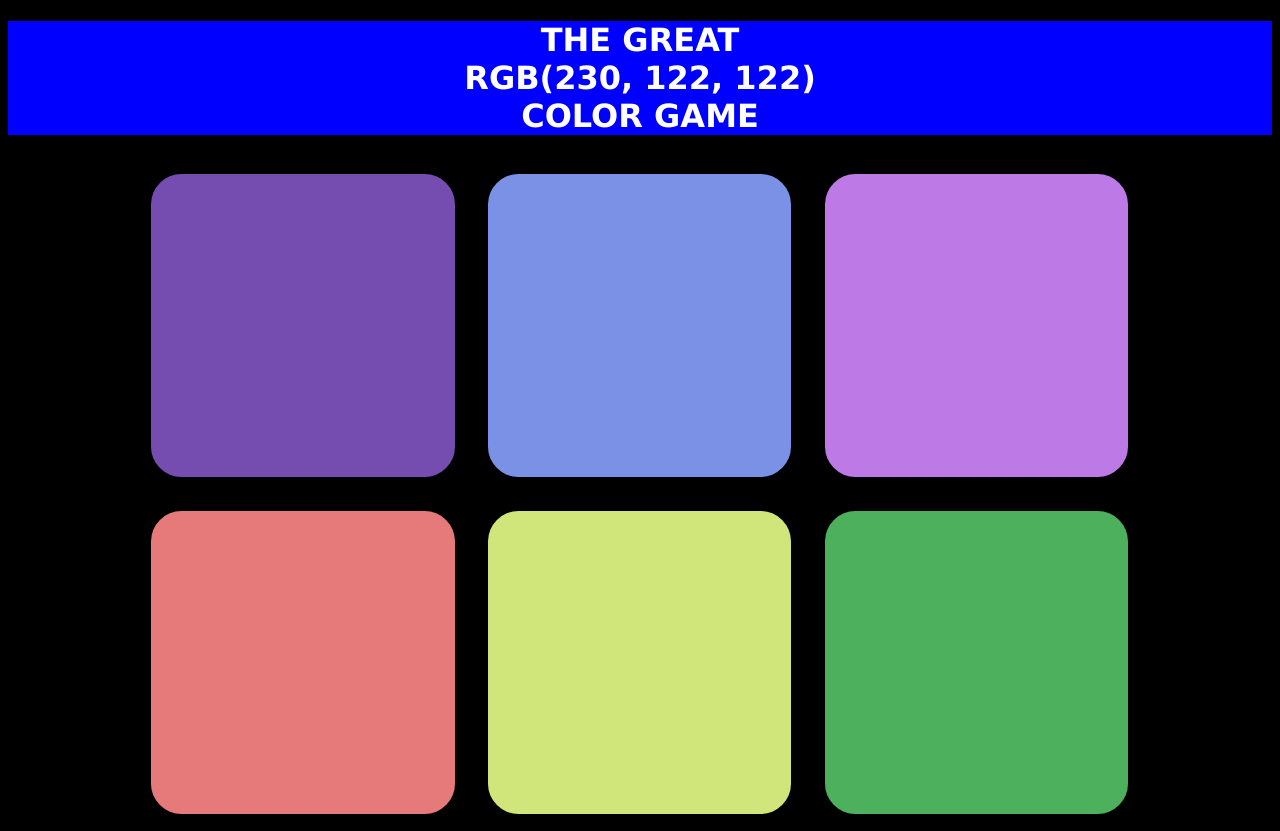
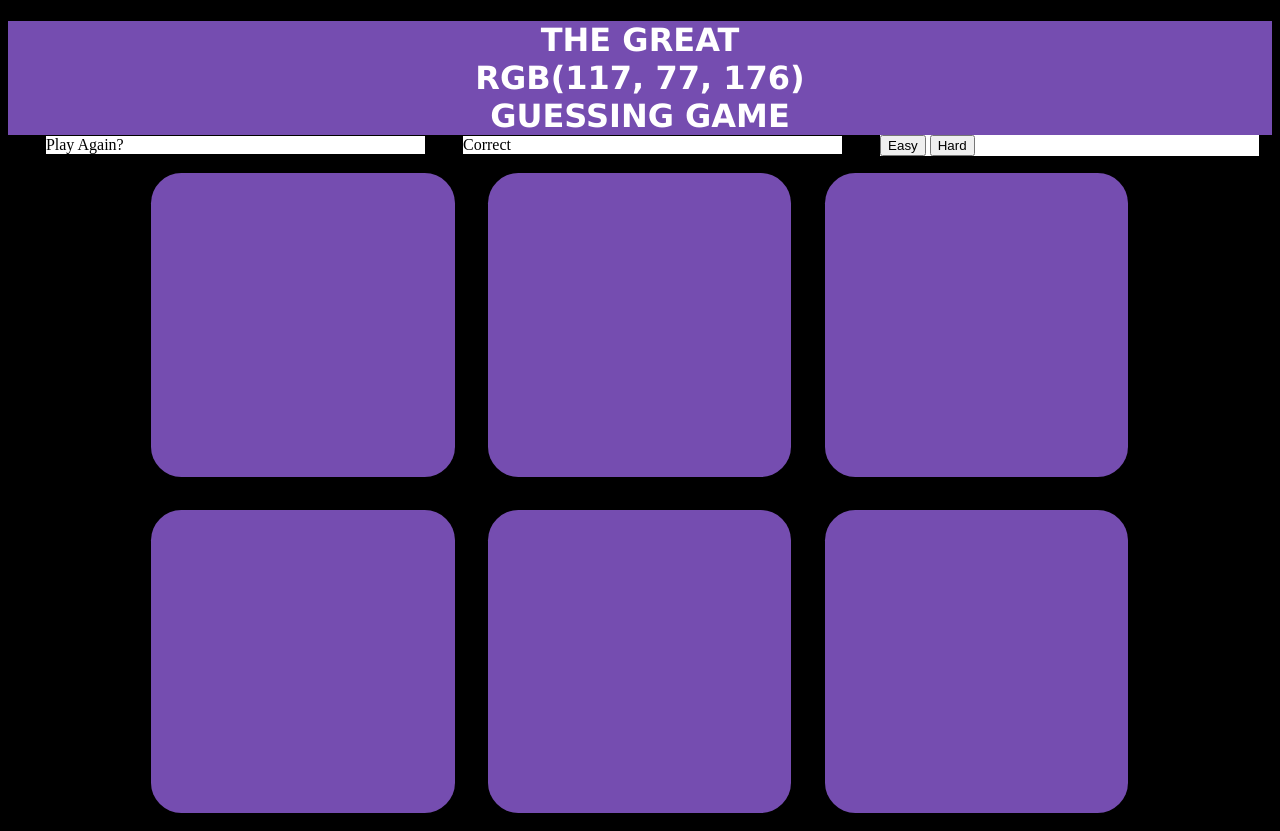
Before and after one commit to Priya2410/ColorGame, a website: page index.html in a window 1280 px wide. Both pictures are taken after a click on the element 302 px from the left and 325 px from the top of the page. Drawn offline with Linux system fonts and the light colour scheme.

Commit message:
third commit add random function

```diff
--- a/index.html
+++ b/index.html
@@ -7,7 +7,12 @@
     <link rel="stylesheet" href="styles.css">
 </head>
 <body>
-    <h1>The Great RGB Color Game</h1>
+    <h1>The Great<br> <span>RGB</span><br> Guessing Game</h1>
+    <div><span id="play">Play Again?</span><span id="textDisplay"></span><span>
+        <button id="easy">Easy</button>
+        <button id="hard">Hard</button>
+    </span>
+</div>
     <div id="container">
         <div class="square"></div>
         <div class="square"></div>
--- a/script.js
+++ b/script.js
@@ -5,9 +5,11 @@ var colors=["rgb(117, 77, 176)",
             "rgb(208, 230, 122)",
             "rgb(77, 176, 92)"];
 var squares=document.querySelectorAll(".square");
-var pickedColor=colors[3];
-var picked=document.querySelector("h1");
-picked.innerHTML="The Great<br>"+pickedColor+"<br>Color Game";
+var pickedColor=pickColor();
+var picked=document.querySelector("h1 span");
+picked.innerHTML=pickedColor;
+var picked1=document.querySelector("h1");
+var messageDisplay=document.querySelector("#textDisplay");
 for(var i=0;i<squares.length;i++)
 {
     //adding initial colors
@@ -19,11 +21,24 @@ for(var i=0;i<squares.length;i++)
         //This is used to compare
         if(comparedColor===pickedColor)
         {
-        alert("yes right!");
+        // alert("yes right!");
+        for(var i=0;i<squares.length;i++){
+        squares[i].style.backgroundColor=pickedColor;
+        }
+        picked1.style.backgroundColor=pickedColor;
+        messageDisplay.textContent="Correct";
         }
         else
         {
-               alert("wrong");
+            this.style.backgroundColor="black"
+            //    alert("wrong");
+            messageDisplay.textContent="Try Again";
         }
     });
 }
+function pickColor(){
+    //In order to generate the random index in the array
+    var index=Math.floor(Math.random()*colors.length);
+    return(colors[index]);
+
+}
--- a/styles.css
+++ b/styles.css
@@ -7,6 +7,7 @@ h1{
     background-color: blue;
     color:white;
     text-transform: uppercase;
+    margin-bottom: 0;
 }
 #container{
     width:80%;
@@ -21,3 +22,18 @@ h1{
     margin:1.66%;
     border-radius:10%;
 }
+/* {
+    background-color:white;
+    display:inline-block;
+    width:100%;
+    margin-top: 0;
+    align-items: center;
+    padding-top:2%;
+    padding-bottom:2%;
+} */
+div span{
+    display: inline-block;
+    width:30%;
+    margin-left: 3%;
+    background-color: white;
+}
```
